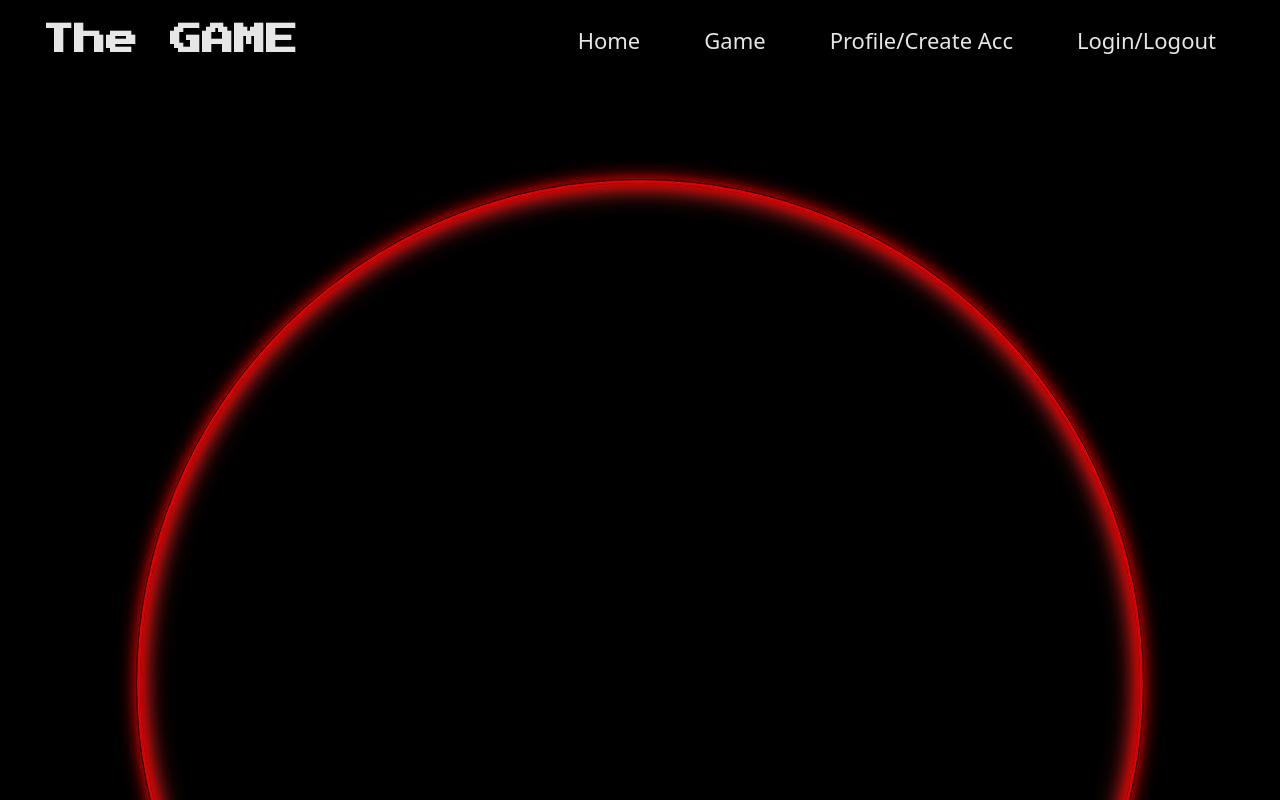
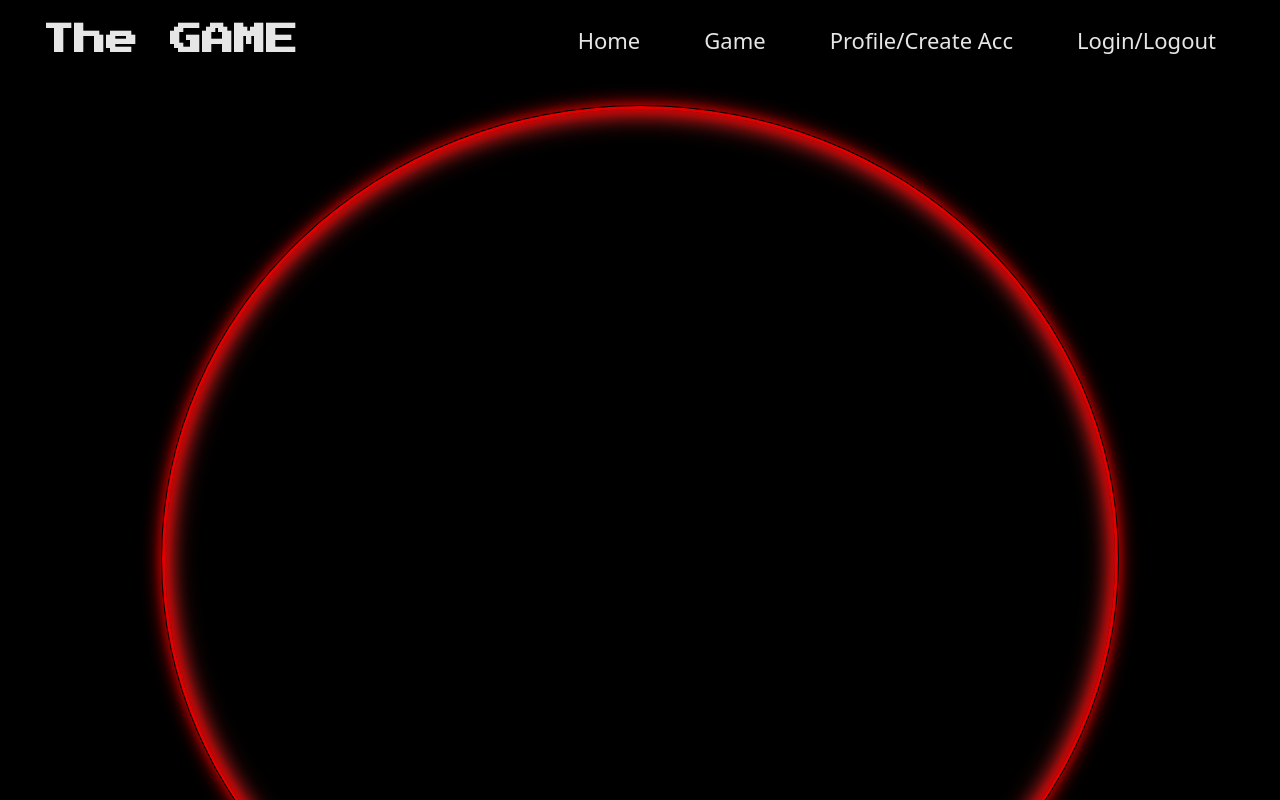
Before and after one commit to PhilippRosie/the-game, a React (Create React App) app: page /game in a window 1280 px wide. Shown: the top 800 px of the page. Built offline with nearby package versions, Linux system fonts and the light colour scheme; the HTML template or start-up script is replaced by a standard one.

Commit message:
small changes to game page

```diff
--- a/src/pages/game.js
+++ b/src/pages/game.js
@@ -4,7 +4,7 @@ import "../styles/game.css";
 export default function game() {
   return (
     <div className="canvas-box">
-      <canvas width={1000} height={1000} id="mycanvas"></canvas>
+      <canvas width={950} height={900} id="mycanvas"></canvas>
     </div>
   );
 }
--- a/src/styles/game.css
+++ b/src/styles/game.css
@@ -2,7 +2,8 @@
   display: flex;
   justify-content: center;
   align-items: center;
-  margin-top: 100px;
+  margin-top: 2%;
+  margin-bottom: 2%;
 }
 canvas {
   outline: 1px solid;
```
